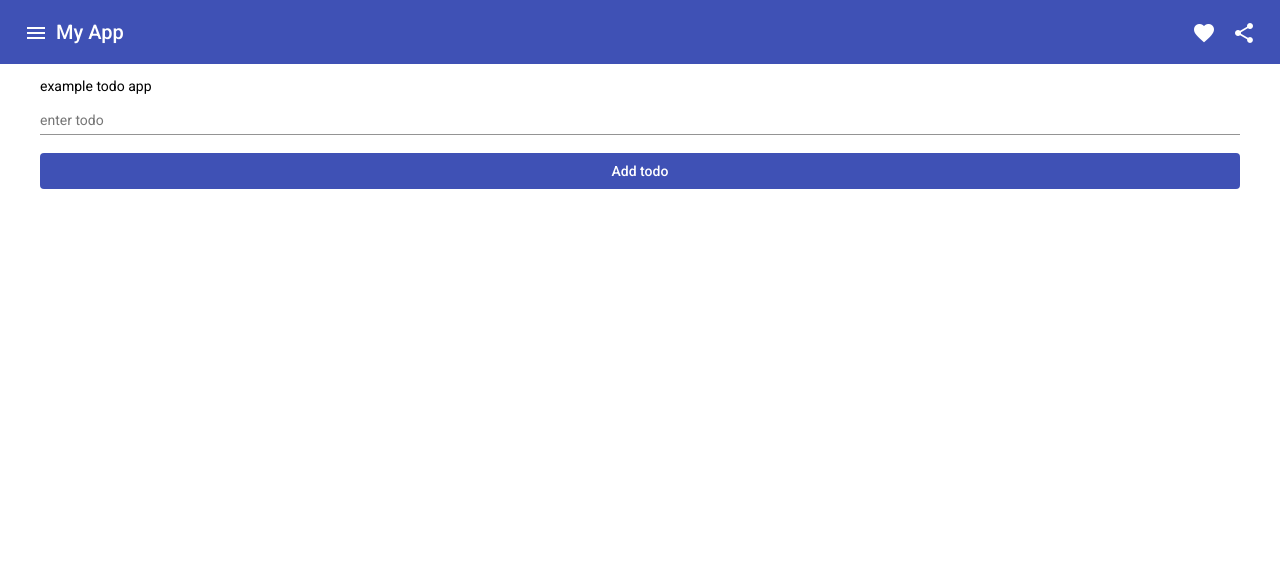
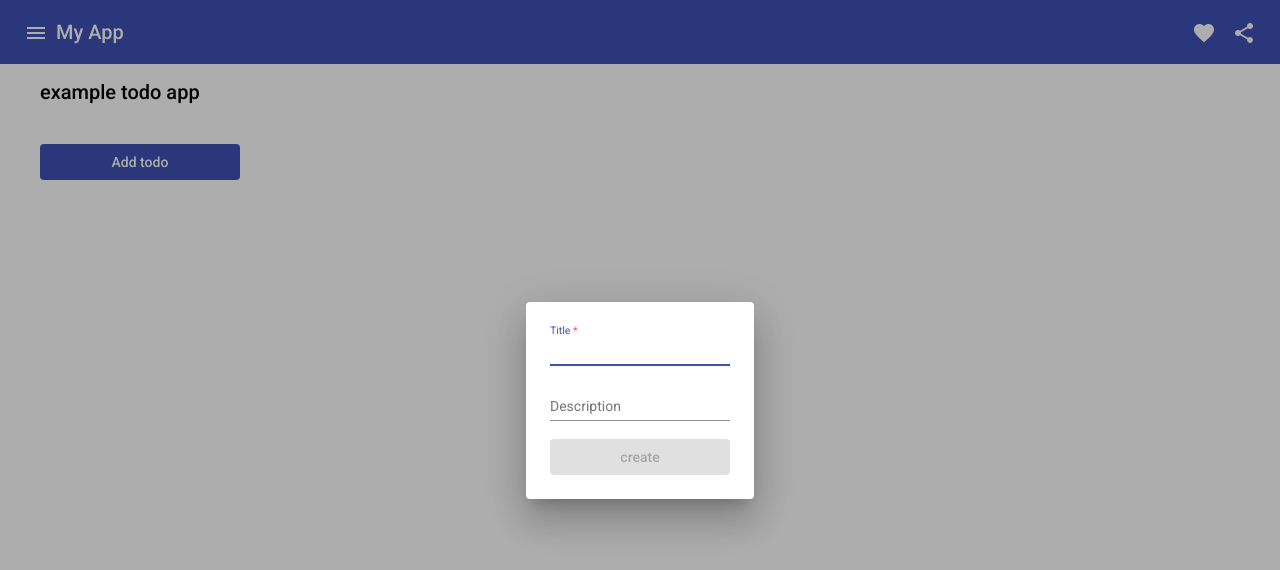
Before and after one commit to RYAZHAPOVILNUR/ilnur, an Angular app: page / in a window 1280 px wide. Both pictures are taken after a click on the button "Add todo". Shown: the top 570 px of the page. Built offline with nearby package versions, Linux system fonts and the light colour scheme.

Commit message:
todos modals

```diff
--- a/apps/blog/src/app/app.component.html
+++ b/apps/blog/src/app/app.component.html
@@ -15,32 +15,24 @@
 </p>
 
 <div style='max-width: 1200px; margin: 0 auto; display: flex; flex-direction: column'>
-  example todo app
-  <mat-form-field class="example-full-width">
-    <mat-label>enter todo</mat-label>
-    <input
-      label='todo'
-      matInput
-      [value]='todoName$ | async'
-      (change)='todoNameChanged($event)'
-    >
-  </mat-form-field>
+  <h2>example todo app</h2>
   <ng-container *ngFor='let todo of todos$ | async'>
     <div class="todo">
-      <p>
-        <input type="checkbox" (click)="onChange(todo.id)" [checked]="todo.checked">
-        <small [class.done]="todo.checked">{{todo.title}}</small>
-      </p>
-      <div class="btn">
-        <button color="primary"  mat-icon-button class="example-icon create-icon" aria-label="Example icon-button with heart icon">
-          <mat-icon>create</mat-icon>
-        </button>
-        <button (click)="removeTodo(todo.id)"  mat-icon-button class="example-icon delete-icon" aria-label="Example icon-button with heart icon">
-          <mat-icon>delete</mat-icon>
-        </button>
-      </div>
+      <mat-card class="example-card">
+        <div>
+          <mat-card-header>
+            <mat-card-title>{{todo.title}}</mat-card-title>
+          </mat-card-header>
+          <mat-card-content>
+            <p>{{todo.description}}</p>
+          </mat-card-content>
+        </div>
+        <mat-card-actions>
+          <button mat-button (click)='editTodo(todo.id)'>EDIT</button>
+          <button mat-button (click)='removeTodo(todo.id)'>REMOVE</button>
+        </mat-card-actions>
+      </mat-card>
     </div>
-
   </ng-container>
-  <button (click)='createTodo()' color='primary' mat-flat-button>Add todo</button>
+  <button style='margin-top: 20px; max-width: 200px;' (click)='createTodo()' color='primary' mat-flat-button>Add todo</button>
 </div>
--- a/apps/blog/src/app/app.component.scss
+++ b/apps/blog/src/app/app.component.scss
@@ -1,9 +1,5 @@
 .example-spacer {
   flex: 1 1 auto;
-}
-
-ng-container{
-  display: flex;
 }
 
 .todo {
@@ -33,3 +29,12 @@ ng-container{
     text-decoration: line-through;
   }
 }
+
+.example-card {
+  max-width: 400px;
+}
+
+.example-header-image {
+  background-image: url('https://material.angular.io/assets/img/examples/shiba1.jpg');
+  background-size: cover;
+}
--- a/apps/blog/src/app/app.component.ts
+++ b/apps/blog/src/app/app.component.ts
@@ -1,9 +1,14 @@
 import { ChangeDetectionStrategy, Component } from '@angular/core';
 import { BehaviorSubject } from 'rxjs';
+import { MatDialog } from '@angular/material/dialog';
+import { CreateTodoComponent } from './create-todo/create-todo.component';
+import { tap } from 'rxjs/operators';
+import { EditTodoComponent } from './edit-todo/edit-todo.component';
 
-interface Todo {
+export interface Todo {
   id: number;
   title: string;
+  description: string;
   checked: boolean
 }
 
@@ -16,22 +21,38 @@ interface Todo {
 export class AppComponent {
   readonly title = 'blog';
   public readonly todos$: BehaviorSubject<Todo[]> = new BehaviorSubject<Todo[]>([]);
-  public readonly todoName$: BehaviorSubject<string> = new BehaviorSubject<string>('');
 
-  public createTodo() {
-    const newTodo: Todo = {
-      id: new Date().getTime(),
-      title: this.todoName$.value,
-      checked: false
-    }
+  constructor(public dialog: MatDialog) {}
 
-    if(this.todoName$.value.trim()) {
-      this.todos$.next([
-        ...this.todos$.value,
-        newTodo
-      ]);
-    }
-    this.todoName$.next('');
+  public createTodo(): void {
+    this.dialog.open(CreateTodoComponent)
+      .afterClosed()
+      .pipe(
+        tap((data: Todo) => this.todos$.next([
+          ...this.todos$.value,
+          data
+        ]))
+      )
+      .subscribe()
+  }
+
+  public editTodo(id: number): void {
+    this.dialog.open(EditTodoComponent, {
+      data: this.todos$.value.find(
+        (todo: Todo) => todo.id === id
+      )
+    })
+      .afterClosed()
+      .pipe(
+        tap((data: Todo) => this.todos$.next(
+          this.todos$.value.map(
+            (todo: Todo) => todo.id === data.id
+              ? {...todo, ...data}
+              : todo
+          )
+        ))
+      )
+      .subscribe()
   }
 
   public removeTodo(id: number) {
@@ -49,8 +70,4 @@ export class AppComponent {
       )
     )
   }
-
-  public todoNameChanged(event: Event) {
-    this.todoName$.next((event.target as HTMLInputElement).value)
-  }
 }
--- /dev/null
+++ b/apps/blog/src/app/create-todo/create-todo.component.html
@@ -0,0 +1,11 @@
+<form [formGroup]='form' (ngSubmit)='createTodo()' style='display: flex; flex-direction: column'>
+  <mat-form-field class="example-full-width">
+    <mat-label>Title</mat-label>
+    <input formControlName='title' matInput placeholder="Title">
+  </mat-form-field>
+  <mat-form-field class="example-full-width">
+    <mat-label>Description</mat-label>
+    <input formControlName='description' matInput placeholder="Description">
+  </mat-form-field>
+  <button [disabled]='form.invalid'  mat-flat-button color='primary' type='submit'>create</button>
+</form>
--- /dev/null
+++ b/apps/blog/src/app/create-todo/create-todo.component.ts
@@ -0,0 +1,30 @@
+import { Component } from '@angular/core';
+import { FormControl, FormGroup, Validators } from '@angular/forms';
+import { MatDialogRef } from '@angular/material/dialog';
+import { Todo } from '../app.component';
+
+@Component({
+  selector: 'ilnur-create-todo',
+  templateUrl: './create-todo.component.html',
+  styleUrls: ['./create-todo.component.css']
+})
+export class CreateTodoComponent {
+  public readonly form: FormGroup
+
+  constructor(
+    private readonly dialogRef: MatDialogRef<CreateTodoComponent>
+  ) {
+    this.form = new FormGroup({
+      title: new FormControl('', [Validators.required]),
+      description: new FormControl('')
+    })
+  }
+
+
+  public createTodo(): void {
+    this.dialogRef.close({
+      id: new Date().getTime(),
+      ...this.form.value
+    } as Todo)
+  }
+}
--- /dev/null
+++ b/apps/blog/src/app/edit-todo/edit-todo.component.html
@@ -0,0 +1,11 @@
+<form [formGroup]='form' (ngSubmit)='editTodo()' style='display: flex; flex-direction: column'>
+  <mat-form-field class="example-full-width">
+    <mat-label>Title</mat-label>
+    <input formControlName='title' matInput placeholder="Title">
+  </mat-form-field>
+  <mat-form-field class="example-full-width">
+    <mat-label>Description</mat-label>
+    <input formControlName='description' matInput placeholder="Description">
+  </mat-form-field>
+  <button [disabled]='form.invalid'  mat-flat-button color='primary' type='submit'>edit</button>
+</form>
--- /dev/null
+++ b/apps/blog/src/app/edit-todo/edit-todo.component.ts
@@ -0,0 +1,32 @@
+import { Component, Inject } from '@angular/core';
+import { FormControl, FormGroup, Validators } from '@angular/forms';
+import { MAT_DIALOG_DATA, MatDialogRef } from '@angular/material/dialog';
+import { Todo } from '../app.component';
+
+@Component({
+  selector: 'ilnur-edit-todo',
+  templateUrl: './edit-todo.component.html',
+  styleUrls: ['./edit-todo.component.css']
+})
+export class EditTodoComponent {
+  public readonly form: FormGroup
+
+  constructor(
+    private readonly dialogRef: MatDialogRef<EditTodoComponent>,
+    @Inject(MAT_DIALOG_DATA)
+    private readonly data: Todo
+  ) {
+    this.form = new FormGroup({
+      title: new FormControl(data.title, [Validators.required]),
+      description: new FormControl(data.description)
+    })
+  }
+
+  public editTodo(): void {
+    this.dialogRef.close({
+      ...this.form.value,
+      id: this.data.id
+    } as Todo)
+  }
+
+}
```
Also changed, not shown: apps/blog/src/app/app.module.ts (+12 -3 lines), apps/blog/src/app/create-todo/create-todo.component.css (added), apps/blog/src/app/edit-todo/edit-todo.component.css (added), 2 other files (tests, documents, lock files or other folders).
